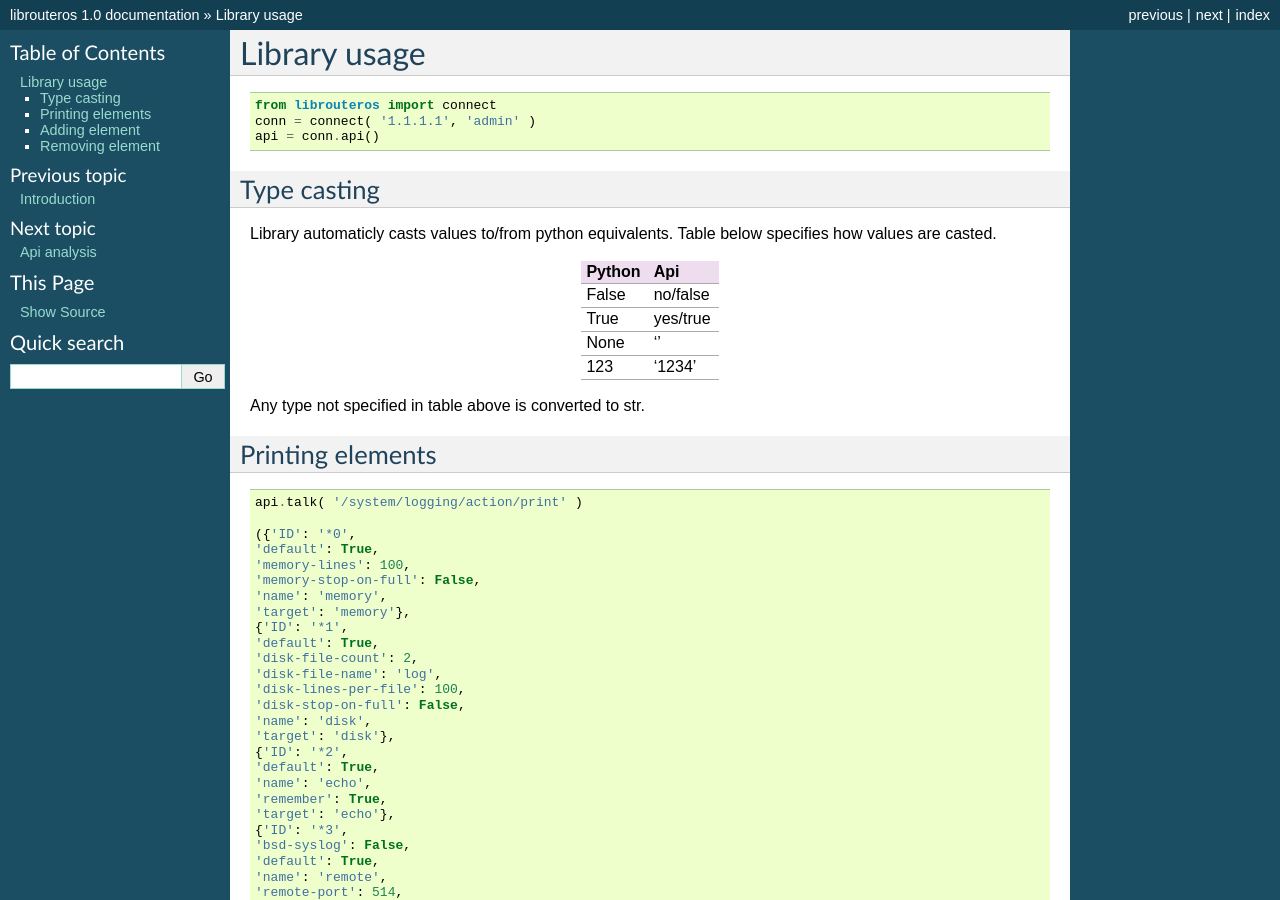
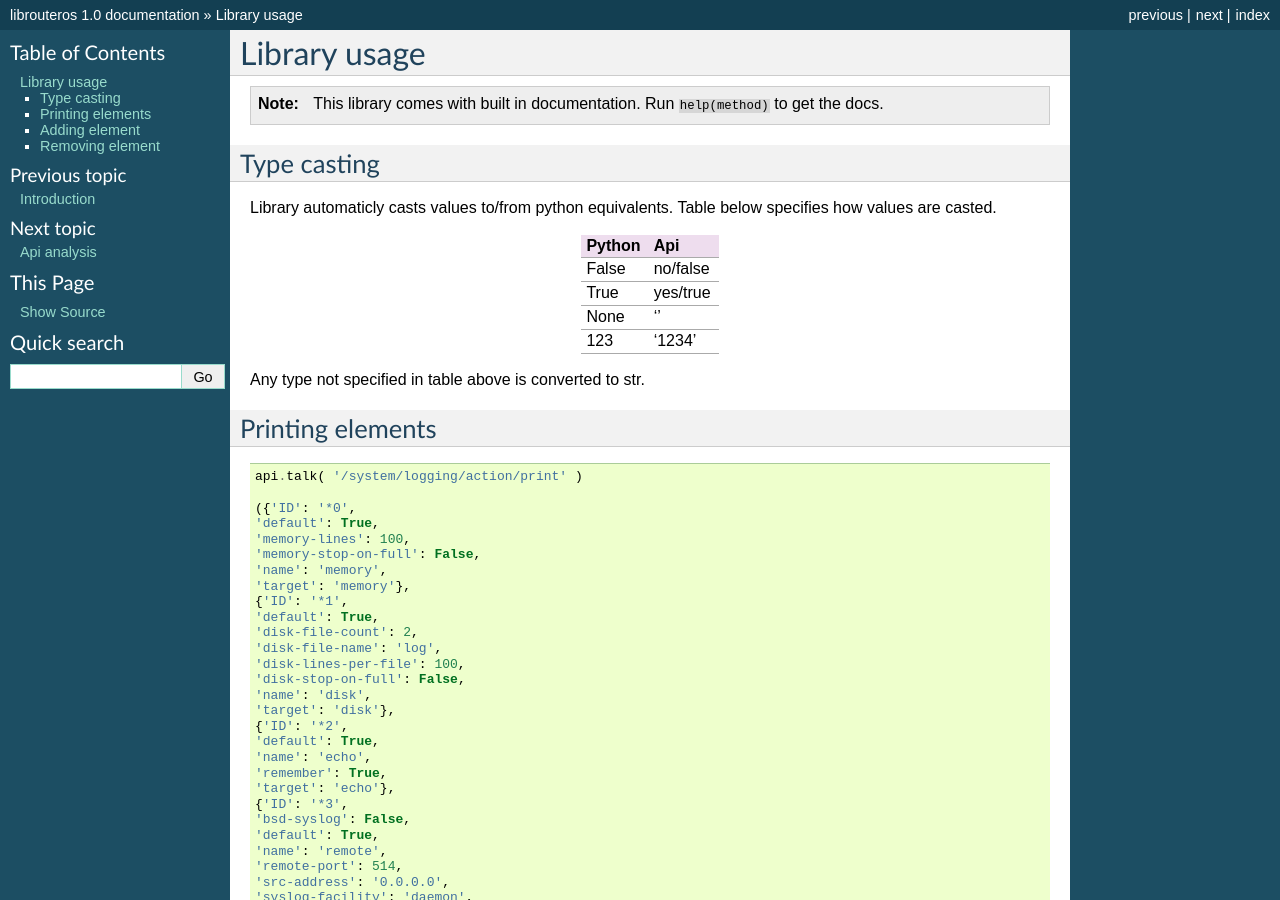
Before and after one commit to hoeseung18k/librouteros-docs, a Sphinx documentation site: the page built from docs/usage.rst, in a window 1280 px wide and 900 px high. Built offline with Sphinx 7.4.7, drawn with Linux system fonts in a browser that asks for light colours.

Commit message:
updated note

```diff
--- a/docs/usage.rst
+++ b/docs/usage.rst
@@ -1,11 +1,9 @@
 Library usage
 =============
 
-::
+.. note::
 
-    from librouteros import connect
-    conn = connect( '1.1.1.1', 'admin' )
-    api = conn.api()
+    This library comes with built in documentation. Run ``help(method)`` to get the docs.
 
 Type casting
 ------------
```
